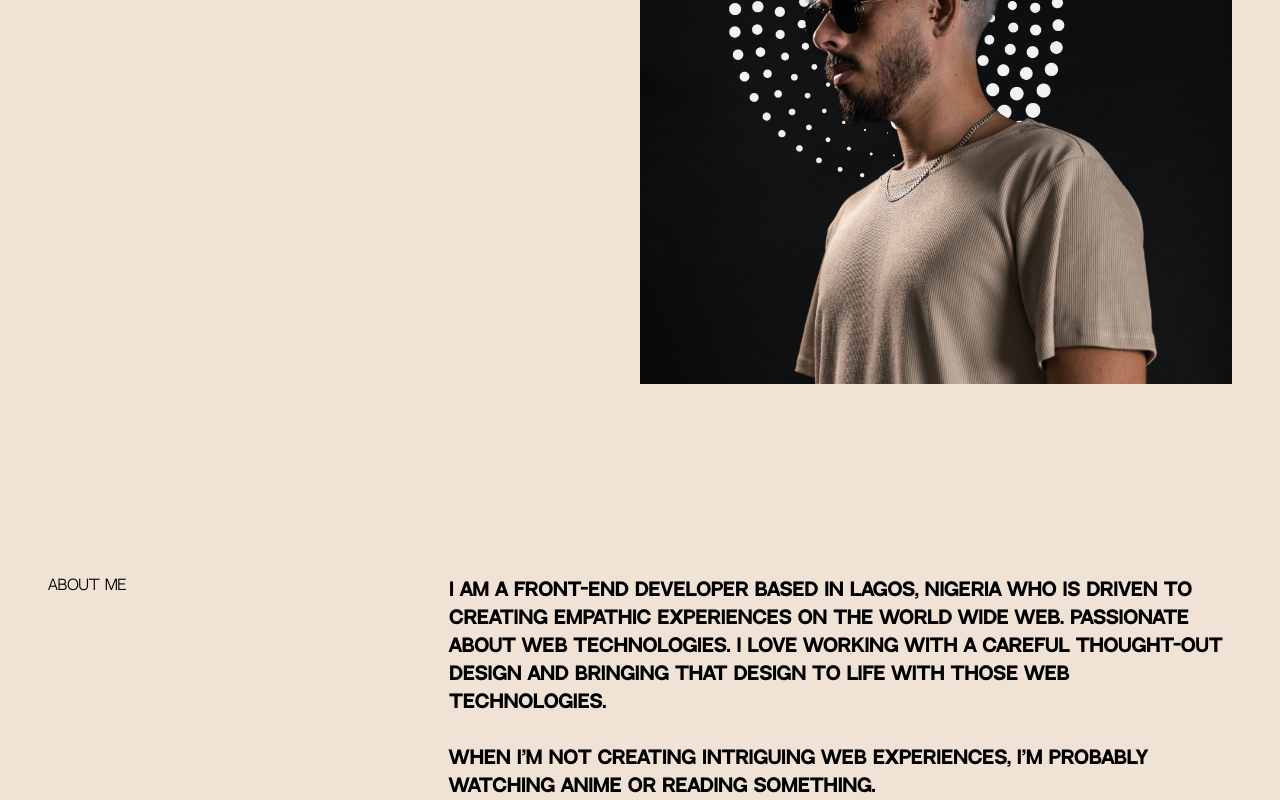
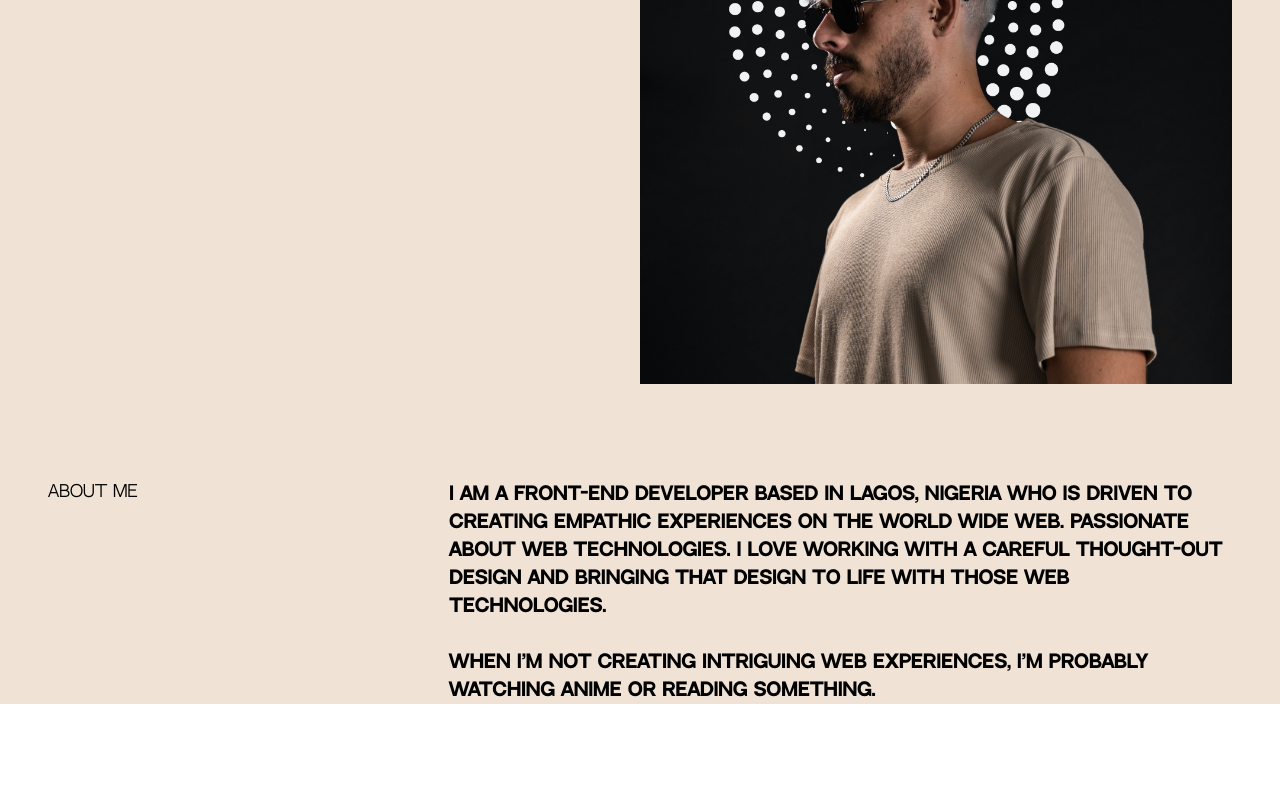
Before and after one commit to JOSEPH-JENKINS/portfolio-site, a Next.js app: page / in a window 1280 px wide. Shown: the part 706-1506 px from the top of the page. Built offline with nearby package versions, Linux system fonts and the light colour scheme.

Commit message:
commit: text alignment

```diff
--- /dev/null
+++ b/components/About.tsx
@@ -0,0 +1,21 @@
+import { FC } from 'react'
+
+const About: FC = () => {
+  return (
+    <section className="mt-24 w-full relative mb-24" data-scroll-section>
+        <div className="block sm:grid grid-cols-6 gap-5">
+            <h1 className="font-sans text-base">About Me</h1><br />
+            <div className='font-bold w-full ml-auto text-lg col-start-3 col-end-7'>
+                <h1>
+                    I am a front-end developer based in Lagos, Nigeria who is driven to creating empathic experiences on the world wide web.
+                    Passionate about web technologies. I love working with a careful thought-out design and bringing that design to life with those web technologies.
+                    <br /><br />
+                    When I'm not creating intriguing web experiences, i'm probably watching anime or reading something.
+                </h1>
+            </div>
+        </div>
+    </section>
+  )
+}
+
+export default About
--- a/pages/index.tsx
+++ b/pages/index.tsx
@@ -2,6 +2,7 @@ import type { NextPage } from 'next'
 import Head from 'next/head'
 import { useRef } from 'react'
 import { LocomotiveScrollProvider } from 'react-locomotive-scroll'
+import About from '../components/About'
 import Cursor from '../components/Cursor'
 import Intro from '../components/Intro'
 import Nav from '../components/Nav'
@@ -22,19 +23,7 @@ const Home: NextPage = () => {
         <Nav />
         <main className='w-full px-5 sm:px-12'>
           <Intro />
-          <section className="mt-48 w-full relative" data-scroll-section>
-            <div className="block sm:grid grid-cols-6 gap-5">
-              <h1 className="font-sans text-sm">About Me</h1><br />
-              <div className='font-bold w-full ml-auto text-lg col-start-3 col-end-7'>
-                <h1>
-                  I am a front-end developer based in Lagos, Nigeria who is driven to creating empathic experiences on the world wide web.
-                  Passionate about web technologies. I love working with a careful thought-out design and bringing that design to life with those web technologies.
-                  <br /><br />
-                  When I'm not creating intriguing web experiences, i'm probably watching anime or reading something.
-                </h1>
-              </div>
-            </div>
-          </section>
+          <About />
         </main>
       </div>
     </>
```
